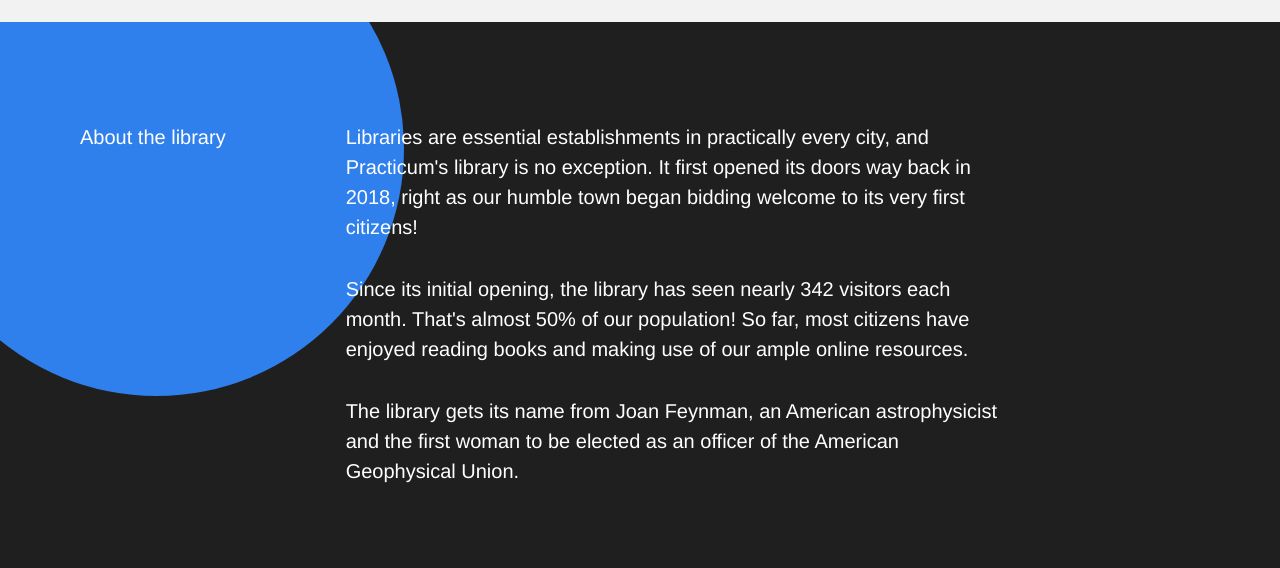
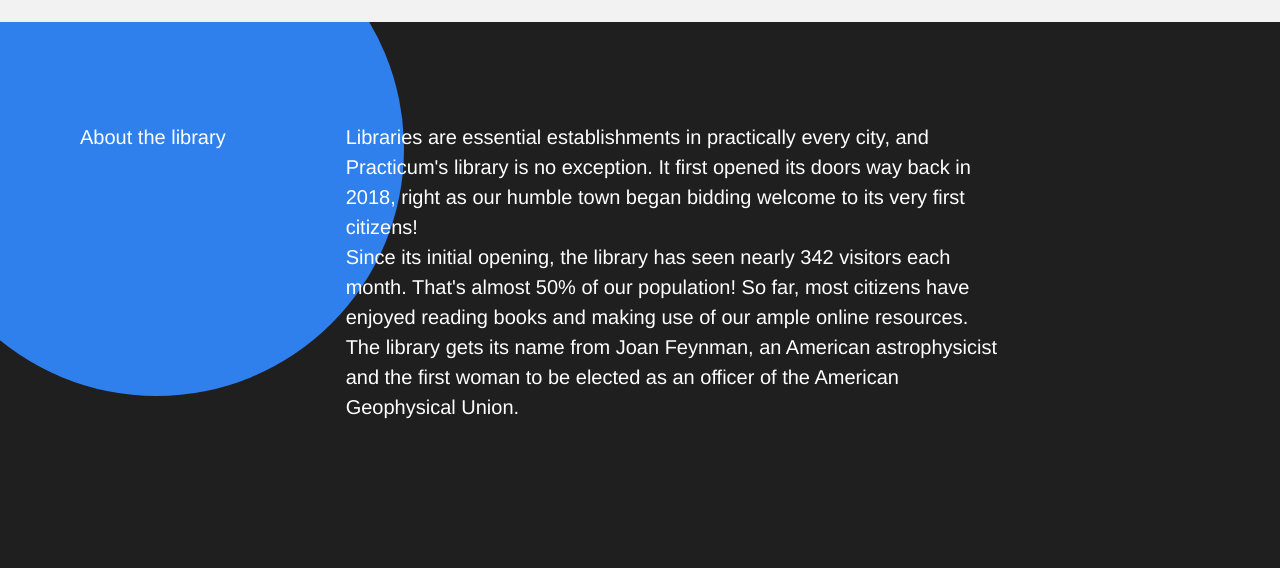
Before and after one commit to szlaurel/se_project_library, a plain HTML site: page index.html in a window 1280 px wide. Shown: the part 3420-3988 px from the top of the page. Drawn offline with Linux system fonts and the light colour scheme.

Commit message:
Update styles for third submission

```diff
--- a/styles/style.css
+++ b/styles/style.css
@@ -133,9 +133,7 @@
   flex-wrap: wrap;
   gap: 40px;
   margin: auto;
-
   padding-inline-start: 0%;
-  top: 68px;
   max-width: 760px;
   list-style-type: none;
 }
@@ -394,16 +392,13 @@
   line-height: 30px;
   font-weight: 400;
   max-width: 660px;
-  flex-direction: column;
   margin: 0px 0px 0px 0px;
   padding-left: 120px;
   z-index: 3;
-  gap: 32px;
 }
 
 .about__paragraph {
   margin: 0px;
-  padding-bottom: 32px;
 }
 
 .about__circle {
```
